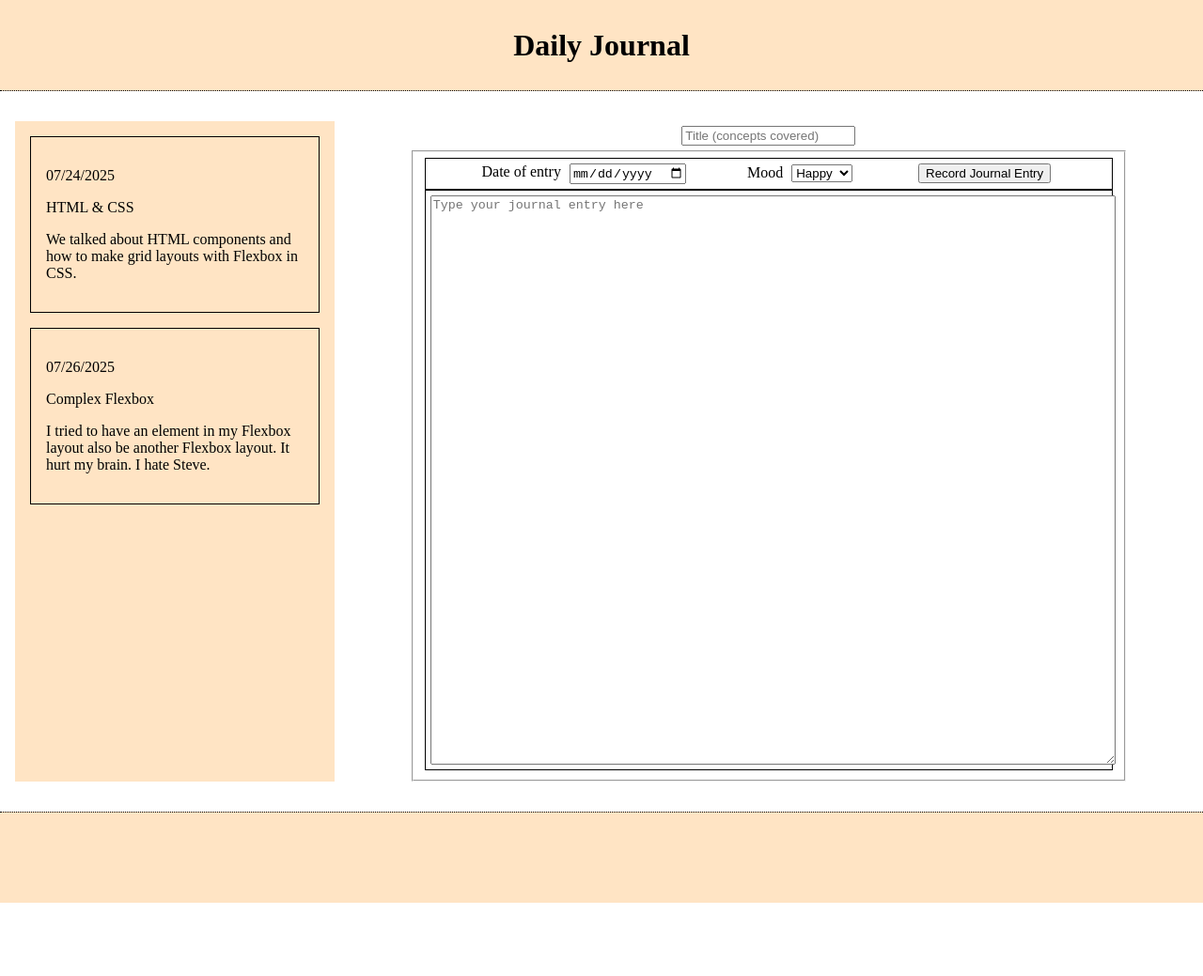
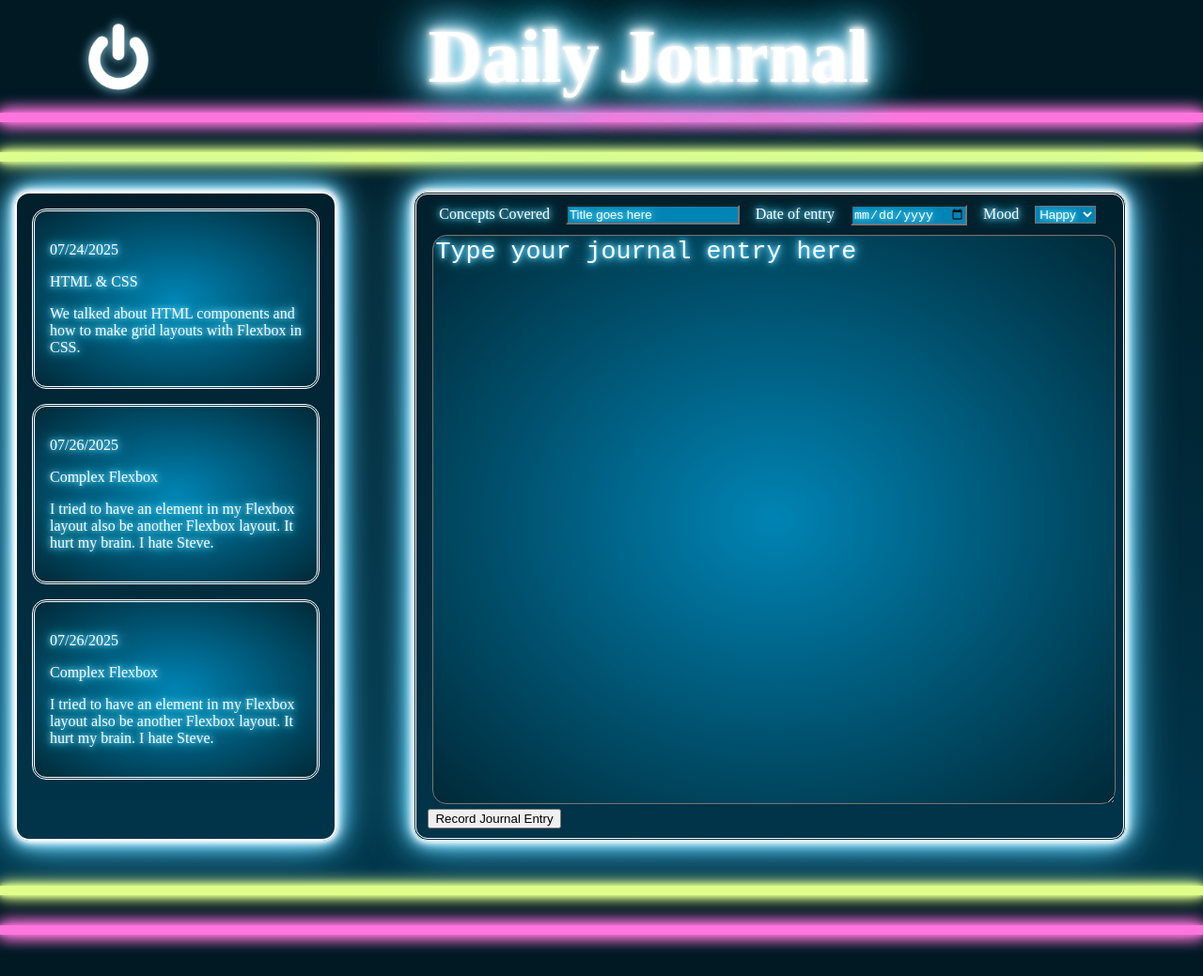
Before and after one commit to larsencs/daily-journal, a plain HTML site: page index.html in a window 1280 px wide. Shown: the whole page at 94% size. Before the commit the page ends 961 px from the top, so only its background shows below. Drawn offline with Linux system fonts and the light colour scheme; a web font is replaced by a local one.

Commit message:
lots of styling applied

```diff
--- a/index.html
+++ b/index.html
@@ -6,43 +6,59 @@
     <meta name="viewport" content="width=device-width, initial-scale=1.0">
     <title>Document</title>
     <link rel="stylesheet" href="styles/main.css">
+    <link rel="stylesheet" href="https://fonts.google.com/specimen/Electrolize">
 </head>
 <body>
     <header>
-        <img src="" alt="">
+        <div class="main-header-el">
+            <img src="/images/logo.png" alt="">
             <h1>Daily Journal</h1>
             <div class="user-info"></div>
+        </div>
+        <div class="header-border-el">
+            <!-- empty header to create neon border -->
+        </div>
+        <div class="header-yellow-border-el">
+            <!-- empty header for yellow border -->
+        </div>
     </header>
     <main>
         <div class="user-created-data">
 
                 <section class="creation-form">
+                    <div class="generate-title-el">
+                        <!-- empty div to display title -->
+                    </div>
+                    <div class="user-form">
                         <form action="">
-                        <div class="journal-title">
-                            <!-- <label for="concepts-covered">Concepts Covered</label> -->
-                            <input type="text" title="concepts-covered" placeholder="Title (concepts covered)">
-                        </div>
+
                             <fieldset>
+
                                 <div class="form-div">
-                                <div>
+
+                                        <label for="concepts-covered">Concepts Covered</label>
+                                        <input type="text" title="concepts-covered" placeholder="Title goes here">
+
+
                                         <label for="journal-date">Date of entry</label>
                                         <input type="date" title="journal-date" id="date-of-entry">
-                                </div>
-                                <div>
+
                                         <label for="mood-selector">Mood</label>
                                         <select title="mood-selector">
                                             <option value="Happy">Happy</option>
                                             <option value="Neutral">Neutral</option>
                                             <option value="Sad">Sad</option>
                                         </select>
-                                </div>
-                                <button id="record-entry">Record Journal Entry</button>
+
+
                                 </div>
                                 <div class="journal-div">
                                     <textarea title="journal-entry" id="" cols="25" rows="10" placeholder="Type your journal entry here"></textarea>
                                 </div>
+                                <button id="record-entry">Record Journal Entry</button>
                             </fieldset>
                         </form>
+                    </div>
                 </section>
 
             <section class="entry-list"></section>
@@ -52,7 +68,14 @@
             <article class="journal-body"></article>
         </div>
     </main>
-    <footer></footer>
+    <footer>
+        <div class="yellow-border-el">
+            <!-- empty border div -->
+        </div>
+        <div class="red-border-el">
+            <!-- empty border div -->
+        </div>
+    </footer>
     <script src="/scripts/main.js" type="module"></script>
 </body>
 </html>
--- a/scripts/journalData.js
+++ b/scripts/journalData.js
@@ -23,6 +23,14 @@ const journal = [
         entry: "I tried to have an element in my Flexbox layout also be another Flexbox layout. It hurt my brain. I hate Steve.",
         mood: "Sad"
     }
+    ,
+    {
+        id: 2,
+        date: "07/26/2025",
+        concept: "Complex Flexbox",
+        entry: "I tried to have an element in my Flexbox layout also be another Flexbox layout. It hurt my brain. I hate Steve.",
+        mood: "Sad"
+    }
 ]
 
 /*
--- a/styles/aside.css
+++ b/styles/aside.css
@@ -1,12 +1,27 @@
 .entry-list{
     width: 40%;
+    overflow: auto;
+    border: double #fff;
+    border-radius: 15px;
     max-width: auto;
-    background-color: bisque;
     order: -1;
     margin-left: 1em;
+    border: 2px solid #fff;
+    box-shadow: 0 0 5px #fff,
+    0 0 10px #fff,
+    0 0 15px #fff,
+    0 0 20px #5cd3ff,
+    0 0 30px #5cd3ff,
+    0 0 50px #5cd3ff;
 }
 .journalEntry{
+    border-radius: 15px;
+    color: #fff;
     margin: 1em;
-    border: 1px solid black;
+    border: double #fff;
     padding: 1em;
+    background: radial-gradient(#0084b4, #002937);
+    text-shadow: 0 0 5px #5cd3ff,
+    0 0 10px #5cd3ff,
+    0 0 15px #5cd3ff;
 }
--- a/styles/footer.css
+++ b/styles/footer.css
@@ -1,6 +1,24 @@
 footer{
     height: 6em;
-    background-color: bisque;
+    background-color: #001923;
     margin-top: 2em;
-    border-top: 1px dotted black;
+    /* border-top: 1px dotted black; */
 }
+.yellow-border-el{
+    height: 10px;
+    background-color: #e0ff8a;
+    margin-top: 2em;
+    box-shadow: 0 0 5px #e0ff8a,
+        0 0 10px #e0ff8a,
+        0 0 15px #e0ff8a,
+        0 0 20px #e0ff8a;
+}
+.red-border-el{
+    height: 10px;
+    background-color: #ff75dd;
+    margin-top: 2em;
+    box-shadow: 0 0 5px #ff75dd,
+        0 0 17px #ff75dd,
+        0 0 15px #ff75dd,
+        0 0 20px #ff75dd;
+}
--- a/styles/form.css
+++ b/styles/form.css
@@ -1,6 +1,7 @@
 form{
     display:flex;
     flex-direction: column;
+
 
 }
 .user-created-data{
@@ -8,7 +9,7 @@ form{
     justify-content: space-between;
 }
 .form-div, .journal-div{
-    border: 1px solid black;
+    /* border: 1px solid #c2ff1a; */
     justify-content: center;
     align-items: baseline;
 }
@@ -20,19 +21,49 @@ form{
     display:flex;
     justify-content: space-evenly;
 }
+::placeholder{
+    color: #fff;
+    text-shadow: 0 0 5px #5cd3ff,
+    0 0 10px #5cd3ff,
+    0 0 15px #5cd3ff;
+}
 .journal-div textarea{
+    color: #fff;
+    border-radius: 15px;
+    overflow:hidden;
+    font-size: 20pt;
+    text-shadow: 0 0 5px #5cd3ff,
+        0 0 10px #5cd3ff,
+        0 0 15px #5cd3ff;
     align-items: center;
     margin: 5px;
     width: 99%;
     height: 75vh;
     max-height: auto;
     max-width: auto;
+    background: radial-gradient(#0084b4, #002937);
 }
 .journal-title{
     display:flex;
     justify-content: center;
+    margin-bottom: 3em;
+}
+input, select{
+    background-color: #0084b4;
+    color: #fff;
+    text-shadow: 0 0 5px #5cd3ff,
+    0 0 10px #5cd3ff,
+    0 0 15px #5cd3ff;
+
+}
+label{
+    color: #fff;
+    text-shadow: 0 0 5px #5cd3ff,
+    0 0 10px #5cd3ff,
+    0 0 15px #5cd3ff;
 }
 .form-div select, .form-div button, .form-div input, .journal-title input{
+    display: flex;
     align-items: center;
     margin: 5px;
 }
@@ -43,3 +74,20 @@ form{
     display:flex;
     flex-direction: column;
 }
+fieldset{
+    /* background-color: #4f555b; */
+    border: double #fff;
+    border-radius: 15px;
+    box-shadow: 0 0 5px #fff,
+        0 0 10px #fff,
+        0 0 15px #fff,
+        0 0 20px #5cd3ff,
+        0 0 30px #5cd3ff,
+        0 0 50px #5cd3ff;
+}
+/* @keyframes glow {
+    0% {box-shadow: 0px 0px -10px red}
+    40% {box-shadow: 0px 0px 20px red}
+    60% {box-shadow: 0px 0px 20px red}
+    100% {box-shadow: 0px 0px -10px red}
+  } */
--- a/styles/header.css
+++ b/styles/header.css
@@ -1,9 +1,49 @@
-header{
+@import url(https://fonts.google.com/specimen/Electrolize);
+
+.main-header-el{
     display: flex;
     justify-content: space-around;
-    height: 6em;
-    background-color: bisque;
-    margin-bottom: 2em;
-    border-bottom: 1px dotted black;
+    height: 15vh;
+    background-color: #001923;
     align-items: center;
 }
+.header-border-el{
+    height: 10px;
+    background-color: #ff75dd;
+    margin-bottom: 2em;
+    box-shadow: 0 0 5px #ff75dd,
+        0 0 17px #ff75dd,
+        0 0 15px #ff75dd,
+        0 0 20px #ff75dd;
+}
+img{
+    height: 100px;
+    width: 100px;
+}
+.header-yellow-border-el{
+    height: 10px;
+    background-color: #e0ff8a;
+    margin-bottom: 2em;
+    box-shadow: 0 0 5px #e0ff8a,
+        0 0 10px #e0ff8a,
+        0 0 15px #e0ff8a,
+        0 0 20px #e0ff8a;
+}
+header h1{
+    font-family: Electrolize;
+    margin: 0px;
+    padding: 0px;
+    color: #fff;
+    font-size: 60pt;
+    text-align: center;
+    padding: 10%;
+    text-shadow: 0 0 5px #fff,
+        0 0 10px #fff,
+        0 0 15px #fff,
+        0 0 20px #fff,
+        0 0 30px #5cd3ff,
+        0 0 40px #5cd3ff,
+        0 0 50px #5cd3ff,
+        0 0 60px #5cd3ff,
+        0 0 70px #5cd3ff;
+  }
--- a/styles/main.css
+++ b/styles/main.css
@@ -5,6 +5,8 @@
 
 body{
     margin: 0em;
+    background-image: linear-gradient(#001923, #013950);
 }
 
 /* https://coolors.co/6ec9eb-919683-de95ca-defa91-690f51 */
+/* https://coolors.co/5cd3ff-c2ff1a-ff75da-e0ff8a-7a005a */
```
Also changed, not shown: images/logo.png (added). Lines whose indentation alone changed are shown as unchanged.
